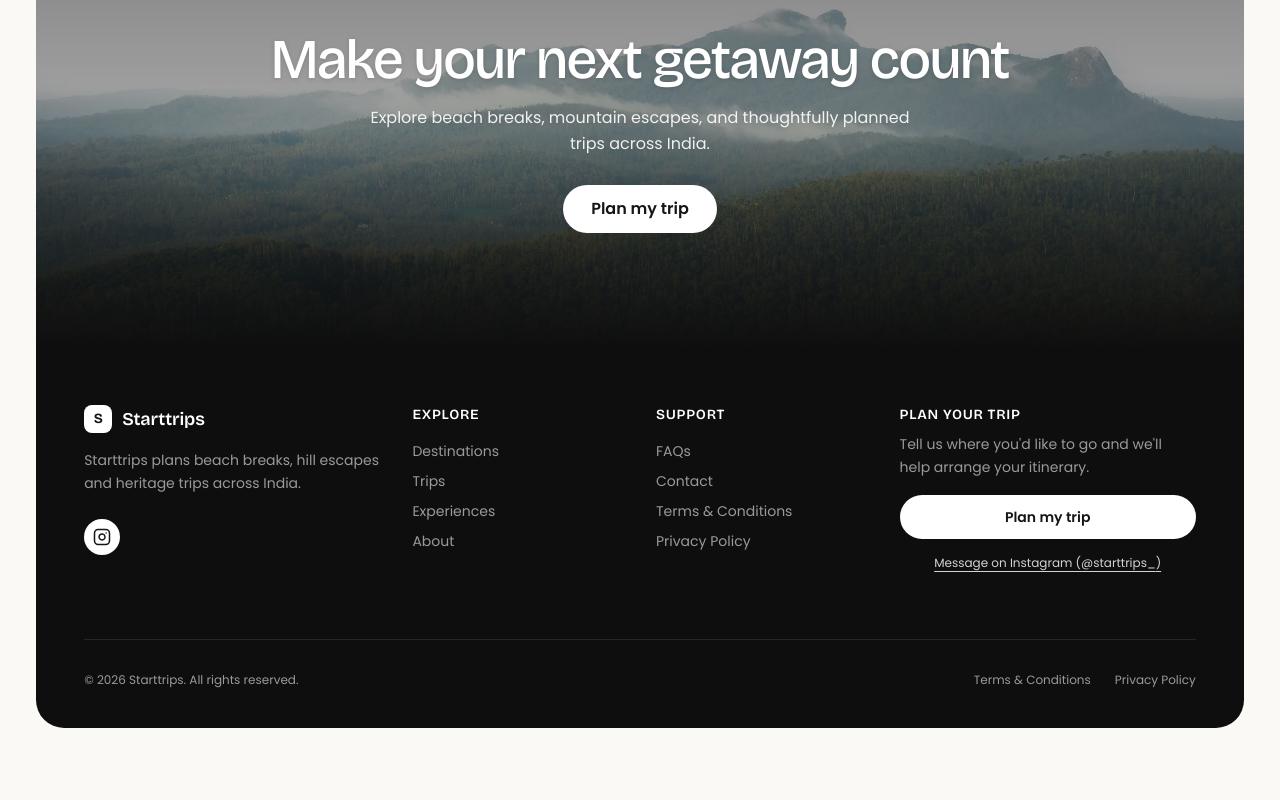
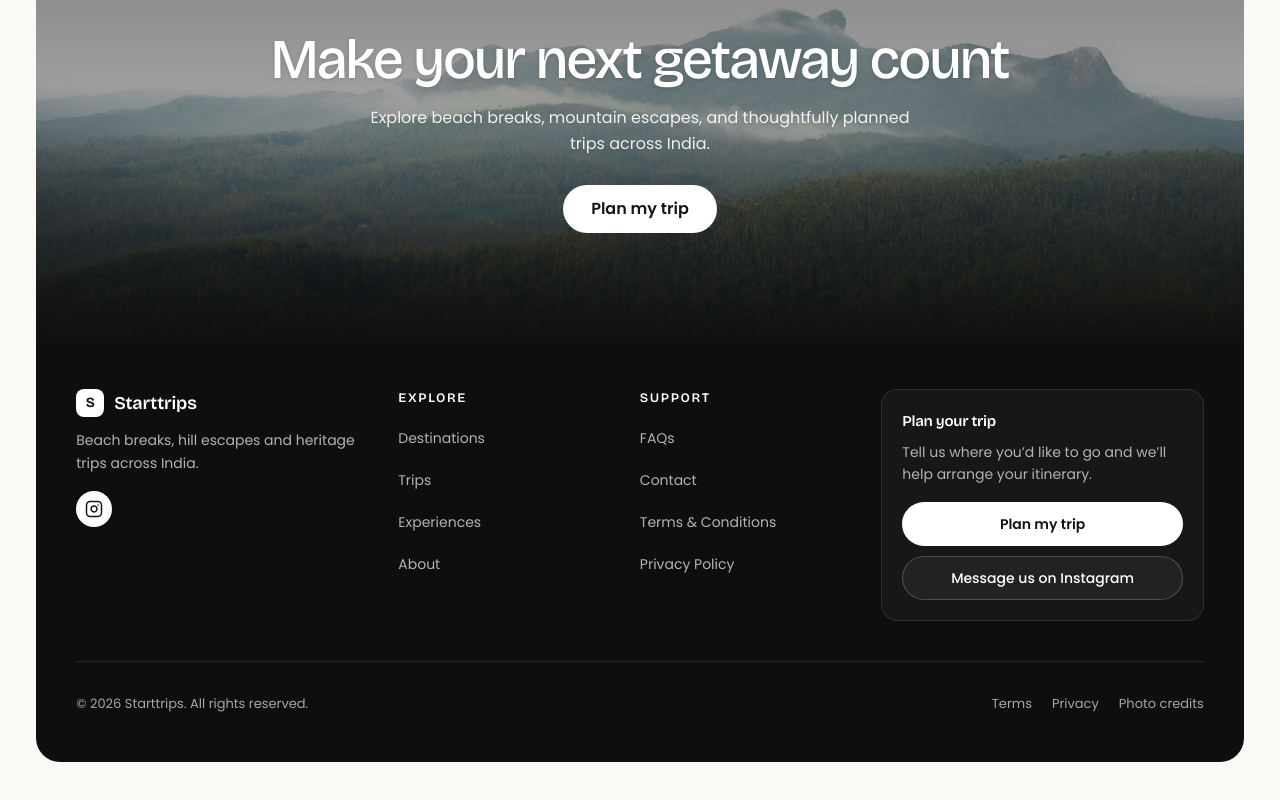
Before and after one commit to hriksinha1/Trip, a React (Vite) app: page / in a window 1280 px wide. Shown: the part 5239-6039 px from the top of the page. Before the commit the page ends 6015 px from the top, so only its background shows below. Built offline with nearby package versions, Linux system fonts and the light colour scheme.

Commit message:
Refine Starttrips footer and add photo credits dialog

```diff
--- a/src/components/layout/Footer.tsx
+++ b/src/components/layout/Footer.tsx
@@ -1,135 +1,108 @@
-import React from "react";
+import React, { useMemo, useState } from "react";
 import { Logo } from "../ui/Logo";
 import { SocialIcon } from "../ui/SocialIcon";
 import { Button } from "../ui/Button";
+import { Dialog } from "../ui/Dialog";
 import { exploreLinks, supportLinks } from "../../data/navigation";
 import { site } from "../../data/site";
+import { images } from "../../data/images";
+import provenanceData from "../../data/provenance.json";
 
 interface FooterProps {
   onOpenLegalDialog: (type: "terms" | "privacy") => void;
   onPlanTripClick: () => void;
 }
 
-export const Footer: React.FC<FooterProps> = ({
-  onOpenLegalDialog,
-  onPlanTripClick,
-}) => {
+interface PhotoProvenance {
+  subject?: string;
+  sourceUrl?: string;
+  license?: string;
+  licenseUrl?: string;
+  author?: string;
+  originalTitle?: string;
+  commercialUseVerified?: boolean;
+}
+
+const provenance = provenanceData as Record<string, PhotoProvenance>;
+
+export const Footer: React.FC<FooterProps> = ({ onOpenLegalDialog, onPlanTripClick }) => {
   const currentYear = new Date().getFullYear();
+  const [photoCreditsOpen, setPhotoCreditsOpen] = useState(false);
+
+  const photoCredits = useMemo(() => {
+    const seen = new Set<string>();
+    return Object.entries(images).flatMap(([id, image]) => {
+      const detail = provenance[id];
+      if (!detail?.sourceUrl) return [];
+      let dedupeKey = detail.sourceUrl;
+      try {
+        const url = new URL(detail.sourceUrl);
+        dedupeKey = url.origin + url.pathname;
+      } catch {
+        // Keep the recorded source URL as the de-duplication key when it is not absolute.
+      }
+      if (seen.has(dedupeKey)) return [];
+      seen.add(dedupeKey);
+      return [{ id, image, detail }];
+    });
+  }, []);
 
   return (
-    <footer
-      id="contact"
-      aria-label="Starttrips Footer"
-      data-shell
-      className="shell bg-[#0E0E0E] text-white pt-10 sm:pt-14 pb-10 px-6 sm:px-10 lg:px-12 rounded-b-[24px] sm:rounded-b-[28px]"
-    >
-      {/* Main 4-column Grid */}
-      <div className="grid grid-cols-1 md:grid-cols-2 lg:grid-cols-[1.4fr_1fr_1fr_1.4fr] gap-10 lg:gap-8 pb-12 sm:pb-16 border-b border-white/10">
-        {/* Column 1: Brand & Socials */}
-        <div className="flex flex-col items-start space-y-4">
-          <a href="#home" aria-label="Starttrips Home">
-            <Logo theme="light" />
-          </a>
-          <p className="text-sm text-[#9A9A9A] leading-relaxed max-w-[34ch] font-sans">
-            Starttrips plans beach breaks, hill escapes and heritage trips across India.
+    <>
+      <footer id="contact" aria-label="Starttrips footer" data-shell className="shell rounded-b-[var(--radius-block)] bg-[#0E0E0E] px-5 py-8 text-white sm:px-8 sm:py-10 lg:px-10">
+        <div className="grid grid-cols-2 gap-x-6 gap-y-8 border-b border-white/10 pb-8 sm:gap-x-8 sm:gap-y-9 lg:grid-cols-[1.4fr_1fr_1fr_1.6fr] lg:gap-10 lg:pb-10">
+          <div className="col-span-2 flex flex-col items-start gap-3 lg:col-span-1">
+            <a href="#home" aria-label="Starttrips home"><Logo theme="light" /></a>
+            <p className="max-w-[34ch] text-[14px] leading-relaxed text-[#B3B3B3]">
+              Beach breaks, hill escapes and heritage trips across India.
             </p>
-
-          <div className="flex items-center gap-2.5 pt-2" aria-label="Official channels">
-            {site.socials.instagram && (
-              <SocialIcon platform="instagram" href={site.socials.instagram} />
-            )}
-            {site.whatsappNumber && (
-              <SocialIcon platform="whatsapp" href={`https://wa.me/${site.whatsappNumber}`} />
-            )}
-            {site.contactEmail && (
-              <SocialIcon platform="email" href={`mailto:${site.contactEmail}`} />
-            )}
+            <div className="flex items-center gap-2.5 pt-1" aria-label="Official channels">
+              {site.socials.instagram && <SocialIcon platform="instagram" href={site.socials.instagram} />}
+              {site.whatsappNumber && <SocialIcon platform="whatsapp" href={`https://wa.me/${site.whatsappNumber}`} />}
+              {site.contactEmail && <SocialIcon platform="email" href={`mailto:${site.contactEmail}`} />}
             </div>
           </div>
 
-        {/* Column 2: Explore Links */}
-        <div>
-          <h3 className="font-display text-sm font-semibold text-white tracking-wider uppercase mb-4">
-            Explore
-          </h3>
-          <ul className="space-y-2.5 text-sm text-[#9A9A9A]">
-            {exploreLinks.map((item, index) => (
-              <li key={index}>
-                <a
-                  href={item.href}
-                  className="hover:text-white transition-colors duration-150 focus-visible:outline-none focus-visible:ring-1 focus-visible:ring-white rounded-xs"
-                >
-                  {item.label}
-                </a>
+          <nav aria-label="Explore" className="min-w-0">
+            <h3 className="mb-3 font-display text-[13px] font-semibold uppercase tracking-[0.12em] text-white">Explore</h3>
+            <ul className="space-y-1.5 text-[14px] text-[#B3B3B3]">
+              {exploreLinks.map((item) => (
+                <li key={item.href}>
+                  <a href={item.href} className="inline-flex min-h-9 items-center rounded-sm transition-colors hover:text-white focus-visible:outline-none focus-visible:ring-2 focus-visible:ring-white">{item.label}</a>
                 </li>
               ))}
             </ul>
-        </div>
+          </nav>
 
-        {/* Column 3: Support Links */}
-        <div>
-          <h3 className="font-display text-sm font-semibold text-white tracking-wider uppercase mb-4">
-            Support
-          </h3>
-          <ul className="space-y-2.5 text-sm text-[#9A9A9A]">
-            {supportLinks.map((item, index) => (
-              <li key={index}>
-                {item.label === "Plan my trip" ? (
-                  <button
-                    type="button"
-                    onClick={onPlanTripClick}
-                    className="hover:text-white transition-colors duration-150 text-left focus-visible:outline-none focus-visible:ring-1 focus-visible:ring-white rounded-xs"
-                  >
-                    {item.label}
-                  </button>
+          <nav aria-label="Support" className="min-w-0">
+            <h3 className="mb-3 font-display text-[13px] font-semibold uppercase tracking-[0.12em] text-white">Support</h3>
+            <ul className="space-y-1.5 text-[14px] text-[#B3B3B3]">
+              {supportLinks.map((item) => (
+                <li key={item.href}>
+                  {item.label === "Terms & Conditions" ? (
+                    <button type="button" onClick={() => onOpenLegalDialog("terms")} className="inline-flex min-h-9 items-center rounded-sm text-left transition-colors hover:text-white focus-visible:outline-none focus-visible:ring-2 focus-visible:ring-white">{item.label}</button>
+                  ) : item.label === "Privacy Policy" ? (
+                    <button type="button" onClick={() => onOpenLegalDialog("privacy")} className="inline-flex min-h-9 items-center rounded-sm text-left transition-colors hover:text-white focus-visible:outline-none focus-visible:ring-2 focus-visible:ring-white">{item.label}</button>
                   ) : (
-                  <a
-                    href={item.href}
-                    className="hover:text-white transition-colors duration-150 focus-visible:outline-none focus-visible:ring-1 focus-visible:ring-white rounded-xs"
-                  >
-                    {item.label}
-                  </a>
+                    <a href={item.href} className="inline-flex min-h-9 items-center rounded-sm transition-colors hover:text-white focus-visible:outline-none focus-visible:ring-2 focus-visible:ring-white">{item.label}</a>
                   )}
                 </li>
               ))}
             </ul>
-        </div>
+          </nav>
 
-        {/* Column 4: Plan your trip conversion block (Replaces fake newsletter) */}
-        <div className="flex flex-col">
-          <h3 className="font-display text-sm font-semibold text-white tracking-wider uppercase mb-2">
-            Plan your trip
-          </h3>
-          <p className="text-sm text-[#9A9A9A] leading-relaxed mb-4 font-sans">
-            Tell us where you'd like to go and we'll help arrange your itinerary.
+          <div className="col-span-2 min-w-0 rounded-2xl border border-white/10 bg-white/[0.04] p-4 sm:p-5 lg:col-span-1">
+            <h3 className="font-display text-[15px] font-semibold text-white">Plan your trip</h3>
+            <p className="mt-2 text-[14px] leading-relaxed text-[#B3B3B3]">
+              Tell us where you’d like to go and we’ll help arrange your itinerary.
             </p>
-
-          <div className="flex flex-col gap-3">
-            <Button
-              variant="onPhoto"
-              size="md"
-              onClick={onPlanTripClick}
-              className="w-full sm:w-auto font-semibold text-sm"
-            >
-              Plan my trip
-            </Button>
-
-            <a
-              href={site.instagramUrl}
-              target="_blank"
-              rel="noopener noreferrer"
-              className="inline-flex items-center justify-center text-xs text-neutral-300 hover:text-white underline underline-offset-4 py-1"
-            >
-              Message on Instagram ({site.instagramHandle})
+            <div className="mt-4 grid gap-2.5">
+              <Button variant="onPhoto" size="md" onClick={onPlanTripClick} className="w-full font-semibold">Plan my trip</Button>
+              <a href={site.instagramUrl} target="_blank" rel="noopener noreferrer" className="inline-flex min-h-11 items-center justify-center rounded-full border border-white/20 bg-white/5 px-4 text-sm font-medium text-white transition-colors hover:bg-white/10 focus-visible:outline-none focus-visible:ring-2 focus-visible:ring-white">
+                Message us on Instagram
               </a>
-
               {site.whatsappNumber && (
-              <a
-                href={`https://wa.me/${site.whatsappNumber}`}
-                target="_blank"
-                rel="noopener noreferrer"
-                className="inline-flex items-center justify-center text-xs text-emerald-400 hover:text-emerald-300 underline underline-offset-4 py-1"
-              >
+                <a href={`https://wa.me/${site.whatsappNumber}`} target="_blank" rel="noopener noreferrer" className="inline-flex min-h-11 items-center justify-center rounded-full border border-white/20 bg-white/5 px-4 text-sm font-medium text-white transition-colors hover:bg-white/10 focus-visible:outline-none focus-visible:ring-2 focus-visible:ring-white">
                   Chat on WhatsApp
                 </a>
               )}
@@ -137,27 +110,32 @@ export const Footer: React.FC<FooterProps> = ({
           </div>
         </div>
 
-      {/* Bottom Bar */}
-      <div className="pt-8 flex flex-col sm:flex-row items-center justify-between text-xs text-[#9A9A9A] gap-4">
+        <div className="flex flex-col items-center gap-4 pt-6 text-center text-[13px] text-[#A6A6A6] sm:flex-row sm:justify-between sm:text-left">
           <p>© {currentYear} Starttrips. All rights reserved.</p>
-
-        <div className="flex items-center gap-6">
-          <button
-            type="button"
-            onClick={() => onOpenLegalDialog("terms")}
-            className="hover:text-white transition-colors focus-visible:outline-none focus-visible:ring-1 focus-visible:ring-white"
-          >
-            Terms & Conditions
-          </button>
-          <button
-            type="button"
-            onClick={() => onOpenLegalDialog("privacy")}
-            className="hover:text-white transition-colors focus-visible:outline-none focus-visible:ring-1 focus-visible:ring-white"
-          >
-            Privacy Policy
-          </button>
+          <div className="flex flex-wrap items-center justify-center gap-x-5 gap-y-2">
+            <button type="button" onClick={() => onOpenLegalDialog("terms")} className="min-h-9 rounded-sm transition-colors hover:text-white focus-visible:outline-none focus-visible:ring-2 focus-visible:ring-white">Terms</button>
+            <button type="button" onClick={() => onOpenLegalDialog("privacy")} className="min-h-9 rounded-sm transition-colors hover:text-white focus-visible:outline-none focus-visible:ring-2 focus-visible:ring-white">Privacy</button>
+            <button type="button" onClick={() => setPhotoCreditsOpen(true)} className="min-h-9 rounded-sm transition-colors hover:text-white focus-visible:outline-none focus-visible:ring-2 focus-visible:ring-white">Photo credits</button>
           </div>
         </div>
       </footer>
+
+      <Dialog isOpen={photoCreditsOpen} onClose={() => setPhotoCreditsOpen(false)} title="Photo credits" description="Photographs and licences recorded for the images used by Starttrips. Images may be cropped and resized for the layout.">
+        <div className="max-h-[60vh] space-y-4 overflow-y-auto pr-1">
+          {photoCredits.map(({ id, image, detail }) => (
+            <article key={id} className="border-b border-neutral-200 pb-3 last:border-b-0">
+              <h4 className="font-display text-base font-semibold text-[#151515]">{image.label}</h4>
+              {detail.originalTitle && <p className="mt-1 text-sm text-neutral-600">{detail.originalTitle.replace(/^File:/, "")}</p>}
+              <p className="mt-1 text-sm text-neutral-600">Photographer / author: {detail.author || "Not recorded"}</p>
+              <p className="mt-1 text-sm text-neutral-600">
+                Licence: {detail.license && detail.licenseUrl ? <a href={detail.licenseUrl} target="_blank" rel="noopener noreferrer" className="underline underline-offset-2 hover:text-[#151515]">{detail.license}</a> : detail.license || "Not recorded"}
+              </p>
+              {detail.sourceUrl && <a href={detail.sourceUrl} target="_blank" rel="noopener noreferrer" className="mt-1 inline-flex min-h-9 items-center text-sm font-medium text-[#151515] underline underline-offset-2">View original source</a>}
+            </article>
+          ))}
+          <p className="text-xs text-neutral-500">Images have been cropped and resized for presentation. Please review the associated source and licence terms before reuse.</p>
+        </div>
+      </Dialog>
+    </>
   );
 };
```
Lines whose indentation alone changed are shown as unchanged.
